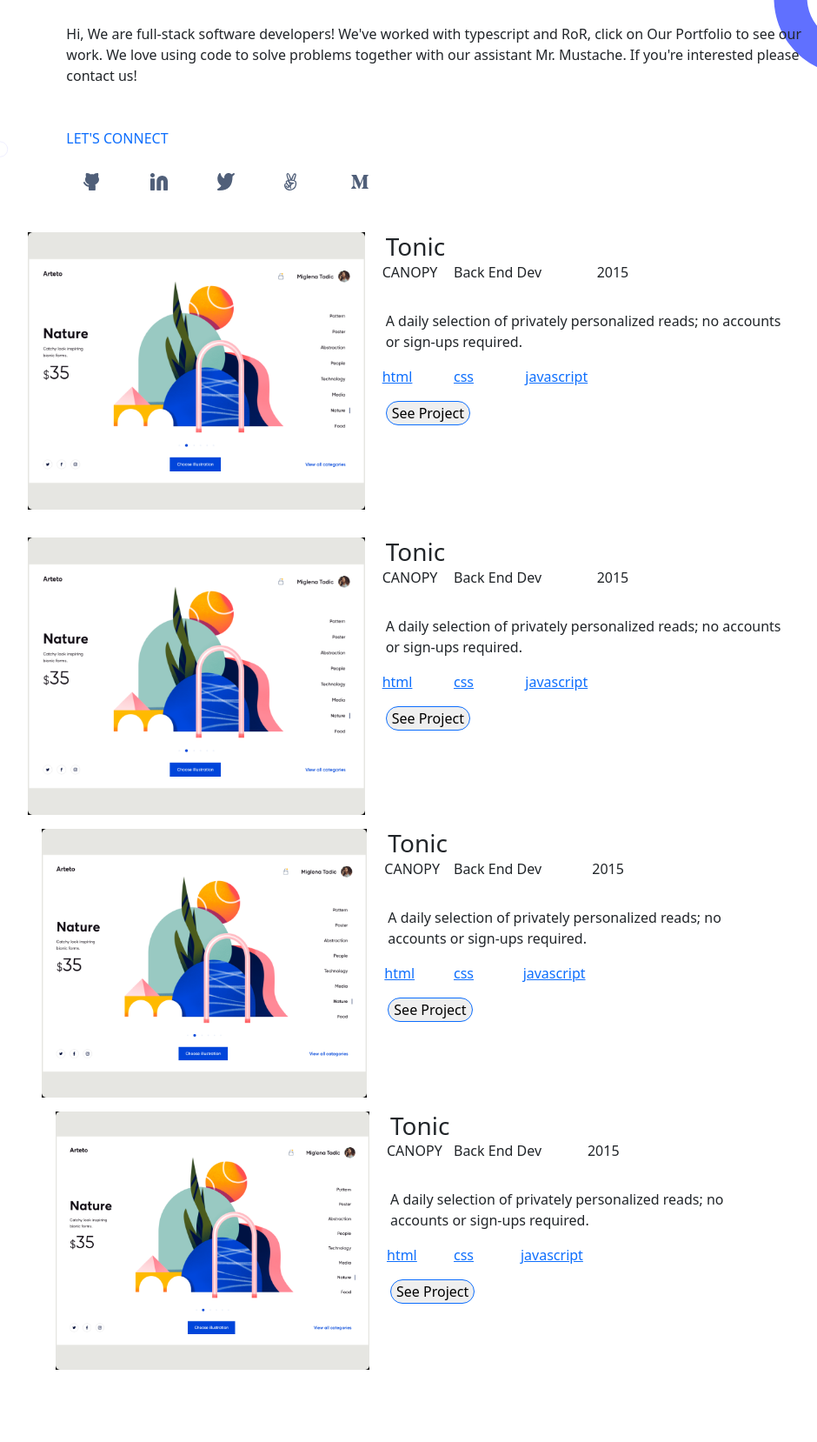
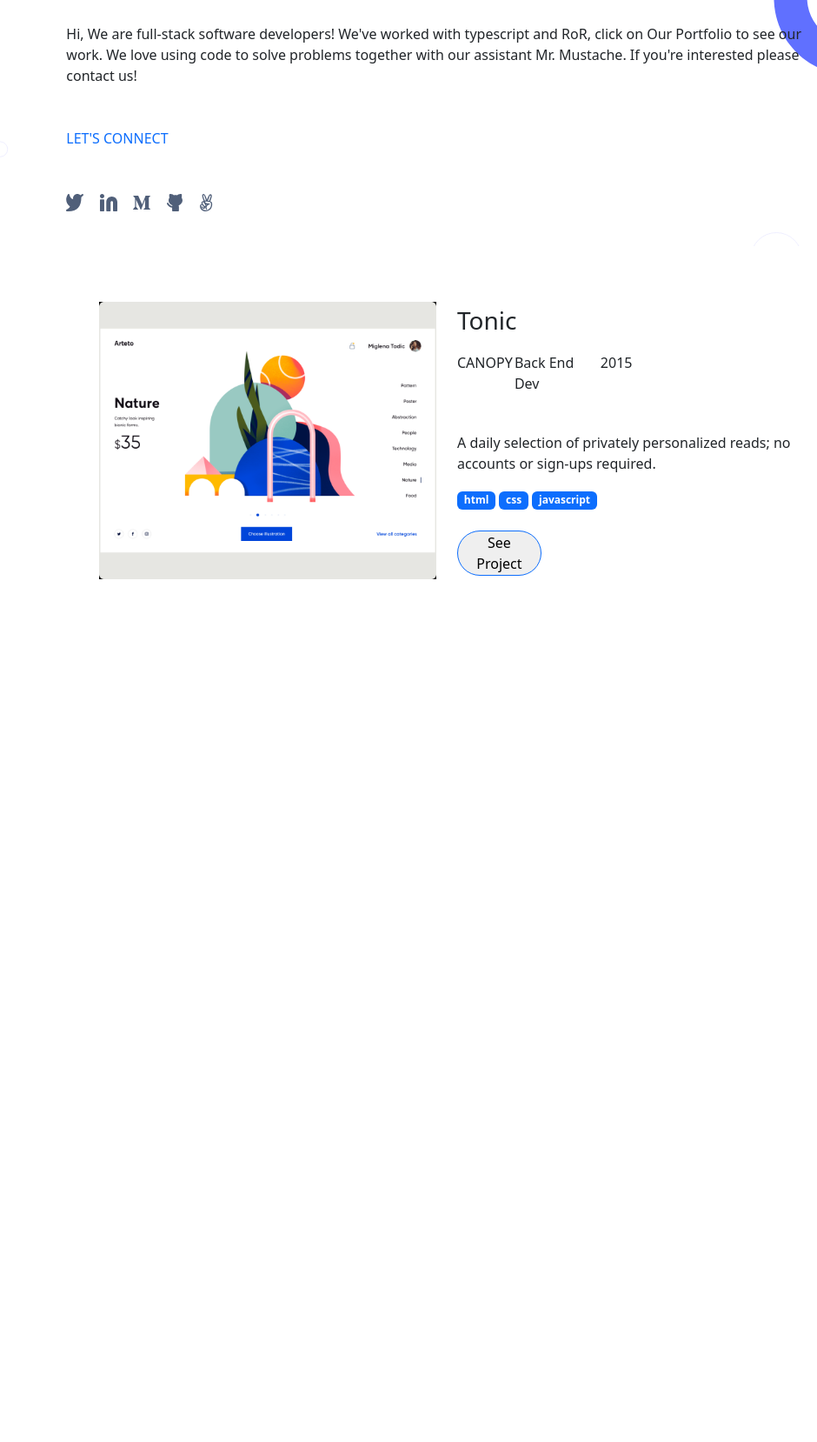
Before and after one commit to danifromecuador/BS5, a website: page index.html in a window 1280 px wide. Shown: the part 253-1911 px from the top of the page at 87% size, without its empty margins (126-1066 px from the left). After the commit the page ends 999 px from the top, so only its background shows below. Drawn offline with nearby package versions, Linux system fonts and the light colour scheme.

Commit message:
Change the location of the JS code inside my HTML to top to the bottom of the body

```diff
--- a/index.html
+++ b/index.html
@@ -8,23 +8,23 @@
   <!-- CSS only -->
   <link href="https://cdn.jsdelivr.net/npm/bootstrap@5.2.3/dist/css/bootstrap.min.css" rel="stylesheet" integrity="sha384-rbsA2VBKQhggwzxH7pPCaAqO46MgnOM80zW1RWuH61DGLwZJEdK2Kadq2F9CUG65" crossorigin="anonymous">
   <title>Dani & Collins porfolio website.</title>
+  <style>
+    * {
+      /* border: 1px solid black; */
+    }
+  </style>
 </head>
 
 <body class="container-sm">
 
-  <!-- JavaScript Bundle with Popper -->
-  <script src="https://cdn.jsdelivr.net/npm/bootstrap@5.2.3/dist/js/bootstrap.bundle.min.js" integrity="sha384-kenU1KFdBIe4zVF0s0G1M5b4hcpxyD9F7jL+jjXkk+Q2h455rYXK/7HAuoJl+0I4" crossorigin="anonymous"></script>
-  <link rel="stylesheet" href="styles.css">
-  <script src="app.js"></script>
-
   <!-- CANVAS or first page //////////////////////////////////////////////////////////////////// -->
-  <div class="container p-3">
+  <div class="container p-3 pb-5">
     <div class="navbar-nav text-primary p-4"> <!-- nav bar -->
       <div class="row d-flex align-items-center">
         <div class="col-9">
           <ul class="navbar-nav">
             <li class="nav-item ">
-              <a class="nav-link" href="#">DaniCol Portfolio</a>
+              <a class="nav-link" href="#">Dani & Col Portfolio</a>
             </li>
           </ul>
         </div>
@@ -61,38 +61,42 @@
 
       <div class="col-10 mx-auto p-4 text-primary">LET'S CONNECT</div>
 
-      <div class="col-10 mx-auto"> <!-- social media icons -->
+      <div class="col-10 mx-auto p-4"> <!-- social media icons -->
+        <div class="col-6">
           <div class="row">
             <div class="col-1">
-            <ul>
-              <li  style="list-style: none;"><a href="https://github.com/danifromecuador"><img src="images/github.svg" alt="github icon" class="github"></a>
+              <ul class="list-unstyled">
+                <li><a href="https://twitter.com/danifromecuador"><img src="images/twitter.svg" alt="twitter icon" class="twitter"></a>
                 </li>
               </ul>
             </div>
             <div class="col-1">
-            <ul>
-              <li  style="list-style: none;"><a href="https://linkedin.com/in/danifromecuador/"><img src="images/linkedin.svg" alt="linkedin icon" class="linkedin"></a></li>
+              <ul class="list-unstyled">
+                <li><a href="https://linkedin.com/in/danifromecuador/"><img src="images/linkedin.svg" alt="linkedin icon" class="linkedin"></a></li>
               </ul>
             </div>
+
             <div class="col-1">
-            <ul>
-              <li  style="list-style: none;"><a href="https://twitter.com/danifromecuador"><img src="images/twitter.svg" alt="twitter icon" class="twitter"></a>
+              <ul class="list-unstyled">
+                <li>
+                  <a href="https://medium.com/"><img src="images/medium.svg" alt="medium icon" class="medium"></a>
                 </li>
               </ul>
             </div>
             <div class="col-1">
-            <ul>
-              <li  style="list-style: none;">
+              <ul class="list-unstyled">
+                <li><a href="https://github.com/danifromecuador"><img src="images/github.svg" alt="github icon" class="github"></a>
+                </li>
+              </ul>
+            </div>
+            <div class="col-1">
+              <ul class="list-unstyled">
+                <li>
                   <a href="https://www.angellist.com/"><img src="images/angellist.svg" alt="angellist icon" class="angellist"></a>
                 </li>
               </ul>
             </div>
-          <div class="col-1">
-            <ul>
-              <li  style="list-style: none;">
-                <a href="https://medium.com/"><img src="images/medium.svg" alt="medium icon" class="medium"></a>
-              </li>
-            </ul>
+
           </div>
         </div>
       </div>
@@ -100,123 +104,34 @@
   </div>
 
   <!-- CWORKS ////////////////////////////////////////////////////////////////////////////////// -->
-  <div class="container p-3">
-    <div class="row mx-5">
-      <div class="col-sm-5">
+  <div class="container p-3"> <!-- work 1 -->
+    <div class="row mx-5 d-flex justify-content-center align-items-center ">
+      <div class="col-md-5">
         <img src="./images/work1-desktop.png" class="card-img-top" alt="...">
       </div>
-      <div class="col-sm-6">
+      <div class="col-md-5">
         <div class="card-body">
-          <h3 class="card-title">Tonic</h3>
-          <ul class="canopy list-unstyled row">
-            <li class="px-2 col-2 "><p>CANOPY</p></li>
-
-            <li class="px-2 col-4"><p>Back End Dev</p></li>
-
-            <li class="px-2 col-2"><p>2015</p></li>
+          <h3 class="card-title pb-2">Tonic</h3>
+          <ul class="list-unstyled row p-2">
+            <li class="p-1 col-2">
+              <p>CANOPY</p>
+            </li>
+            <li class="p-1 col-3">
+              <p>Back End Dev</p>
+            </li>
+            <li class="p-1 col-2">
+              <p>2015</p>
+            </li>
           </ul>
           <p>
-              A daily selection of privately
-              personalized reads; no accounts
-              or sign-ups required.
+            A daily selection of privately personalized reads; no accounts or sign-ups required.
           </p>
-          <ul class="list-unstyled row">
-            <li class="px-2 col-2"><a href="">html</a></li>
-            <li class="px-2 col-2"><a href="">css</a></li>
-            <li class="px-2 col-3"><a href="">javascript</a></li>
-          </ul>
-            <button class="rounded-pill border border-primary" type="button">See Project</button>
+          <div class="pb-4">
+            <span class="badge bg-primary">html</span>
+            <span class="badge bg-primary">css</span>
+            <span class="badge bg-primary">javascript</span>
           </div>
-        </div>
-      </div>
-    </div>
-    <div>
-      <div class="container p-3">
-        <div class="row mx-5">
-          <div class="col-sm-5">
-              <img src="./images/work1-desktop.png" class="card-img-top" alt="...">
-          </div>
-          <div class="col-sm-6">
-            <div class="card-body">
-              <h3 class="card-title">Tonic</h3>
-              <ul class="canopy list-unstyled row">
-                <li class="px-2 col-2 "><p>CANOPY</p></li>
-
-                <li class="px-2 col-4"><p>Back End Dev</p></li>
-
-                <li class="px-2 col-2"><p>2015</p></li>
-              </ul>
-              <p>
-                  A daily selection of privately
-                  personalized reads; no accounts
-                  or sign-ups required.
-              </p>
-              <ul class="list-unstyled row">
-                <li class="px-2 col-2"><a href="">html</a></li>
-                <li class="px-2 col-2"><a href="">css</a></li>
-                <li class="px-2 col-3"><a href="">javascript</a></li>
-              </ul>
-                <button class="rounded-pill border border-primary" type="button">See Project</button>
-              </div>
-            </div>
-    </div>
-    <div>
-      <div class="container p-3">
-        <div class="row mx-5">
-          <div class="col-sm-5">
-              <img src="./images/work1-desktop.png" class="card-img-top" alt="...">
-          </div>
-          <div class="col-sm-6">
-            <div class="card-body">
-              <h3 class="card-title">Tonic</h3>
-              <ul class="canopy list-unstyled row">
-                <li class="px-2 col-2 "><p>CANOPY</p></li>
-
-                <li class="px-2 col-4"><p>Back End Dev</p></li>
-
-                <li class="px-2 col-2"><p>2015</p></li>
-              </ul>
-              <p>
-                  A daily selection of privately
-                  personalized reads; no accounts
-                  or sign-ups required.
-              </p>
-              <ul class="list-unstyled row">
-                <li class="px-2 col-2"><a href="">html</a></li>
-                <li class="px-2 col-2"><a href="">css</a></li>
-                <li class="px-2 col-3"><a href="">javascript</a></li>
-              </ul>
-                <button class="rounded-pill border border-primary" type="button">See Project</button>
-              </div>
-            </div>
-    </div>
-    <div>
-      <div class="container p-3">
-        <div class="row mx-5">
-          <div class="col-sm-5">
-              <img src="./images/work1-desktop.png" class="card-img-top" alt="...">
-          </div>
-          <div class="col-sm-6">
-            <div class="card-body">
-              <h3 class="card-title">Tonic</h3>
-              <ul class="canopy list-unstyled row">
-                <li class="px-2 col-2 "><p>CANOPY</p></li>
-
-                <li class="px-2 col-4"><p>Back End Dev</p></li>
-
-                <li class="px-2 col-2"><p>2015</p></li>
-              </ul>
-              <p>
-                  A daily selection of privately
-                  personalized reads; no accounts
-                  or sign-ups required.
-              </p>
-              <ul class="list-unstyled row">
-                <li class="px-2 col-2"><a href="">html</a></li>
-                <li class="px-2 col-2"><a href="">css</a></li>
-                <li class="px-2 col-3"><a href="">javascript</a></li>
-              </ul>
-                <button class="rounded-pill border border-primary" type="button">See Project</button>
+          <button class="rounded-pill border border-primary col-3" type="button">See Project</button>
         </div>
       </div>
     </div>
@@ -230,6 +145,10 @@
   <!-- CONTACT ME ////////////////////////////////////////////////////////////////////////////// -->
   <div class="container p-3"></div>
 
+  <!-- JavaScript Bundle with Popper -->
+  <script src="https://cdn.jsdelivr.net/npm/bootstrap@5.2.3/dist/js/bootstrap.bundle.min.js" integrity="sha384-kenU1KFdBIe4zVF0s0G1M5b4hcpxyD9F7jL+jjXkk+Q2h455rYXK/7HAuoJl+0I4" crossorigin="anonymous"></script>
+  <link rel="stylesheet" href="styles.css">
+  <script src="app.js"></script>
 
 </body>
 
```
Lines whose indentation alone changed are shown as unchanged.
